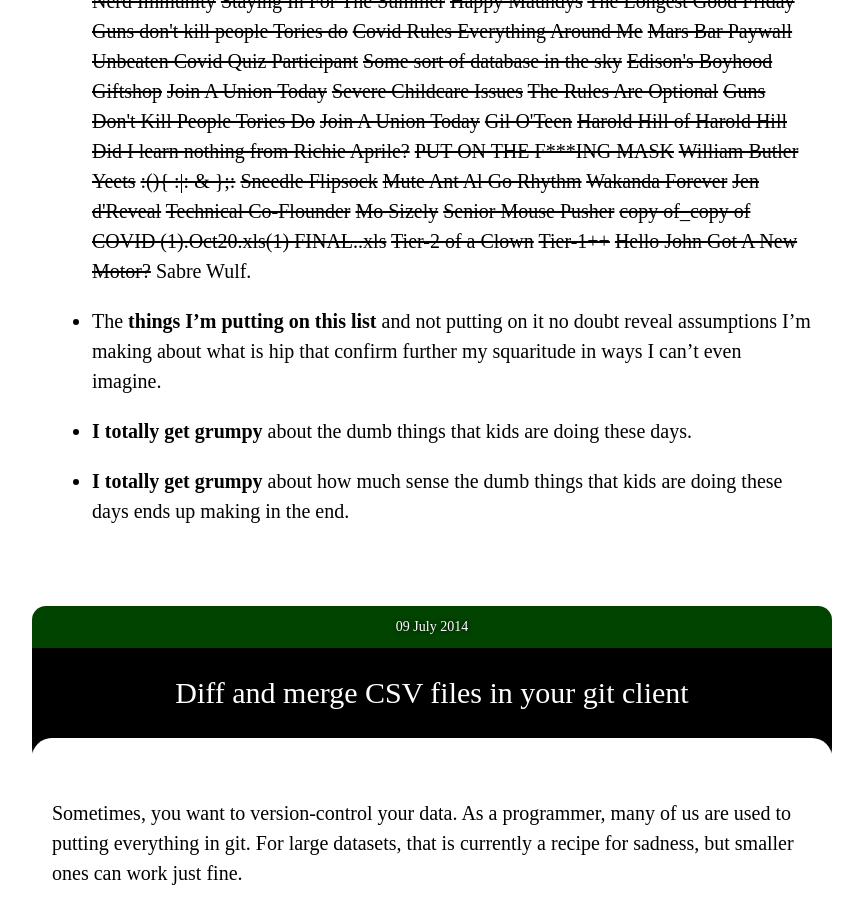
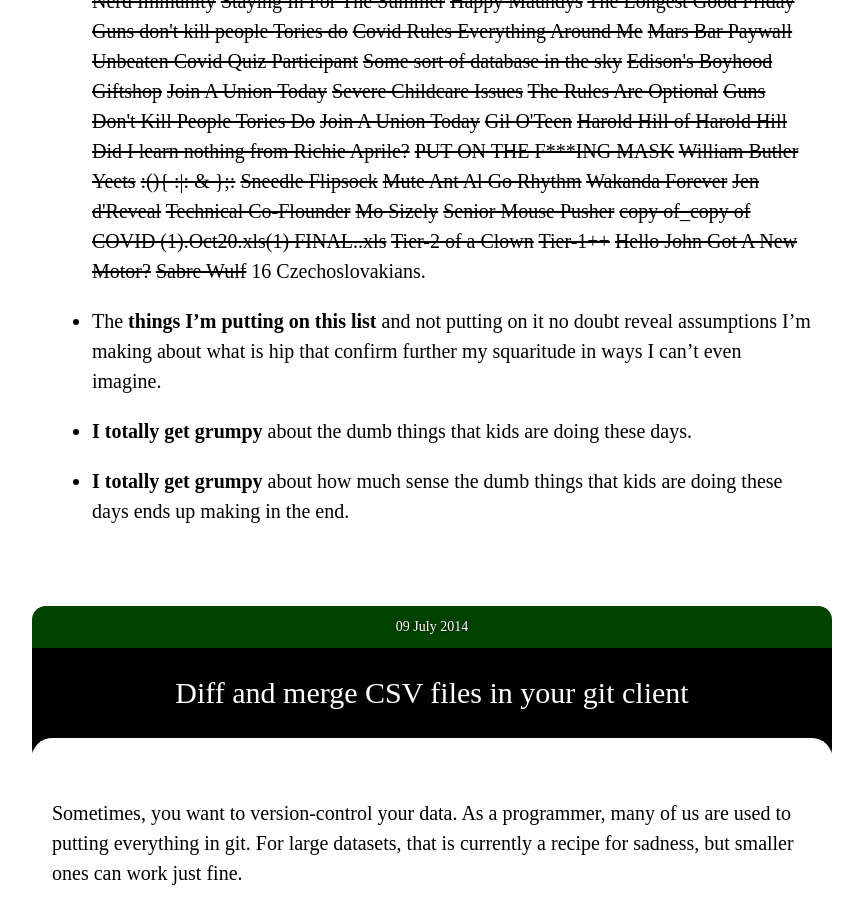
Before and after one commit to paulfitz/paulfitz.github.io, a Jekyll site: the page built from index.html, in a window 1280 px wide and 900 px high, scrolled down 28916 px. Shown: the whole window, without its empty margins (208-1071 px from the left). Built offline with Jekyll 4.4.1, drawn with Linux system fonts in a browser that asks for light colours; nearby versions of some CDN libraries.

Commit message:
add a pikesleyism

```diff
--- a/_data/pikes.json
+++ b/_data/pikes.json
@@ -239,5 +239,6 @@
   "Tier-2 of a Clown",
   "Tier-1++",
   "Hello John Got A New Motor?",
-  "Sabre Wulf"
+  "Sabre Wulf",
+  "16 Czechoslovakians"
 ]
```
